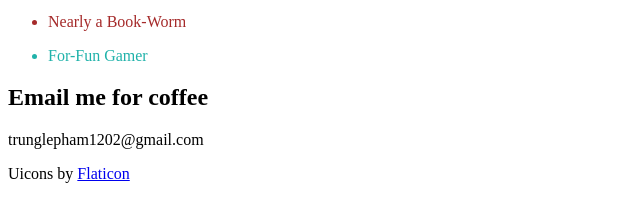
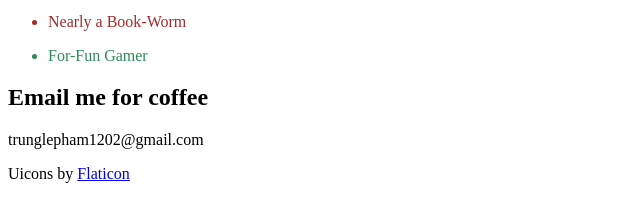
Before and after one commit to zovippro1996/zovippro1996.github.io, a plain HTML site: page index.html in a window 1280 px wide. Shown: the part 589-797 px from the top of the page, 0-640 px from the left. Drawn offline with Linux system fonts and the light colour scheme.

Commit message:
minor fix color

```diff
--- a/index.html
+++ b/index.html
@@ -51,7 +51,7 @@
     <li style="color: brown;">
       <p>Nearly a Book-Worm</p>
     </li>
-    <li style="color: lightseagreen;">
+    <li style="color: seagreen;">
       <p>For-Fun Gamer</p>
     </li>
   </ul>
```
